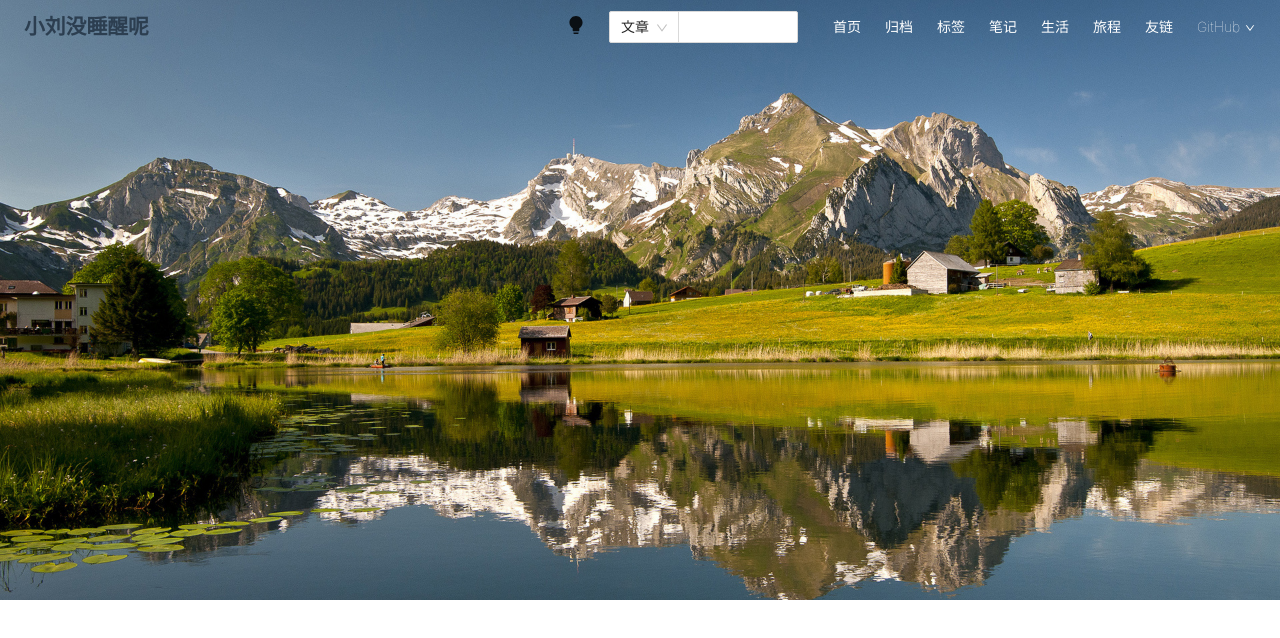
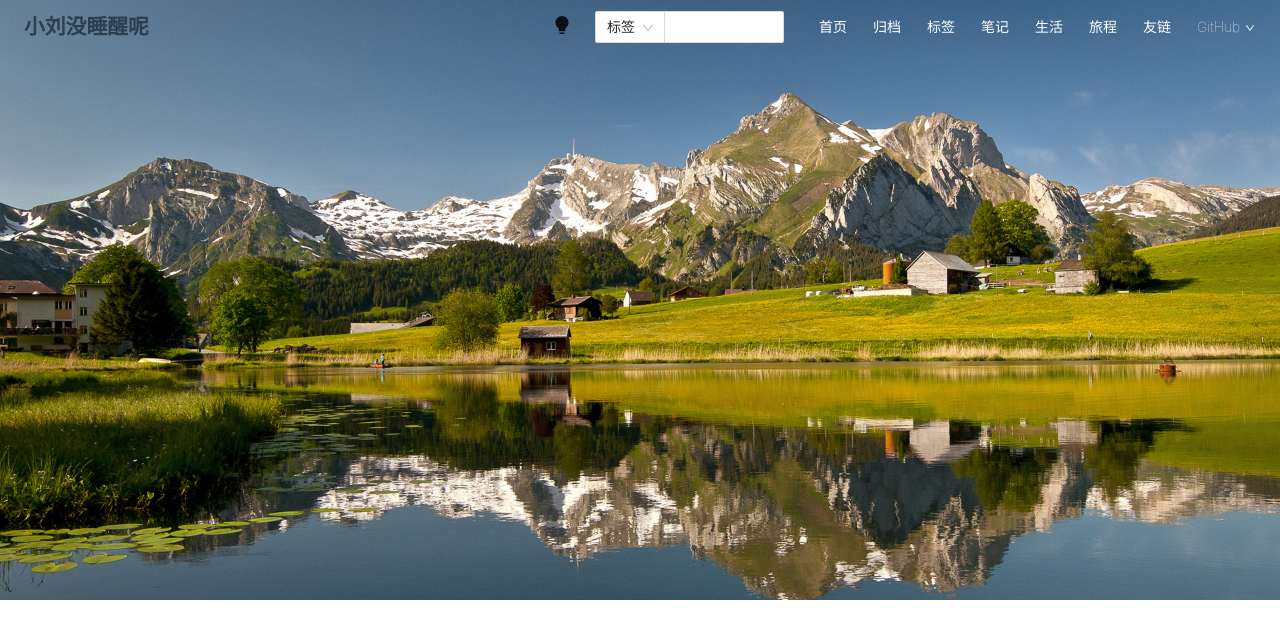
Before and after one commit to Aliuyanfeng/vue3-blogs, a Vue app: page / in a window 1280 px wide. Shown: the top 638 px of the page. Built offline with nearby package versions, Linux system fonts and the light colour scheme.

Commit message:
合并代码

```diff
--- a/src/components/nav/TopNav.vue
+++ b/src/components/nav/TopNav.vue
@@ -10,14 +10,15 @@
         <!-- 右侧导航 -->
         <div class="links">
             <!-- 一键切换黑暗模式 -->
-            <BulbFilled :style="{fontSize: '18px', lineHeight: '25px',marginRight: '1.5rem'}" />
+            <BulbOutlined :style="{fontSize: '18px', lineHeight: '25px',marginRight: '1.5rem'}" v-if="darkMode" @click="changeMode"/>
+            <BulbFilled :style="{fontSize: '18px', lineHeight: '25px',marginRight: '1.5rem'}" v-else @click="changeMode"/>
             <!-- 文章搜索按钮 -->
             <a-input-group compact>
                 <a-select v-model:value="searchType">
                     <a-select-option value="文章">文章</a-select-option>
                     <a-select-option value="标签">标签</a-select-option>
                 </a-select>
-                <a-input style="width: 60%" v-model:value="searchKeywords" />
+                <a-input style="width: 60%" v-model:value="searchKeywords" @search="onSearch"/>
             </a-input-group>
             <!-- 导航 -->
             <ul class="links_list">
@@ -67,19 +68,31 @@
 
 <script lang="ts" setup>
     import {ref} from 'vue'
-    import { BulbFilled,MailOutlined, AppstoreOutlined, SettingOutlined ,DownOutlined} from '@ant-design/icons-vue';
+    import { BulbFilled,DownOutlined,BulbOutlined} from '@ant-design/icons-vue';
 
-    // 约束下拉菜单
+
+    // 切换灯光模式
+    const darkMode = ref<boolean>(false)
+
+    const changeMode = ()=>{
+        darkMode.value = !darkMode.value
+    }
+
+    // 搜索文章
+    const searchType = ref<string[]>(['标签'])
+
+    const searchKeywords = ref<string>('')
+
+    const onSearch = () => {
+        console.log('搜索文章')
+    }
+
+
+    // 切换搜文章类型
+     // 约束下拉菜单
     interface MenuInfo{
         key:string
     }
-
-    const searchType = ref<string>('文章')
-
-    const searchKeywords = ref<string>('')
-
-    const current = ref<string[]>(['mail']);
-
     const gitClick = ({key}:MenuInfo) =>{
         if(key == "1"){
 
@@ -111,6 +124,7 @@
         right: 1.5rem;
         top: 0.7rem;
         display: flex;
+        justify-content: space-between;
             :deep(.anticon-bulb){
                 cursor: pointer;
                 svg{
@@ -132,6 +146,7 @@
                 margin-bottom: 0;
                 .link_item{
                     margin-left: 1.5rem;
+                    min-width: 30px;
                     a{
                         color: #fff;
                     }
```
Also changed, not shown: 1 other file (tests, documents, lock files or other folders).
